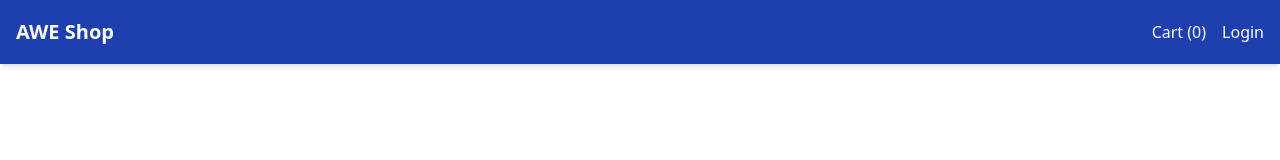
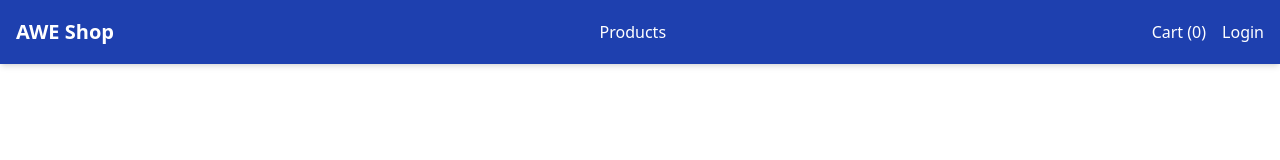
Before and after one commit to SWE30003-2025/AWE-frontend, a React (Create React App) app: page / in a window 1280 px wide. Shown: the top 160 px of the page. Built offline with nearby package versions, Linux system fonts and the light colour scheme.

Commit message:
Update Navbar.tsx

```diff
--- a/src/components/Navbar.tsx
+++ b/src/components/Navbar.tsx
@@ -19,6 +19,13 @@ export default function Navbar() {
               AWE Shop
             </Link>
           </div>
+
+          <div className="flex items-center space-x-4">
+            <Link to="/catalog" className="text-white hover:text-gray-900">
+              Products
+            </Link>
+          </div>
+
           <div className="flex items-center space-x-4">
             <Link to="/cart" className="text-white hover:text-gray-900 relative">
               Cart ({cartItemCount})
```
